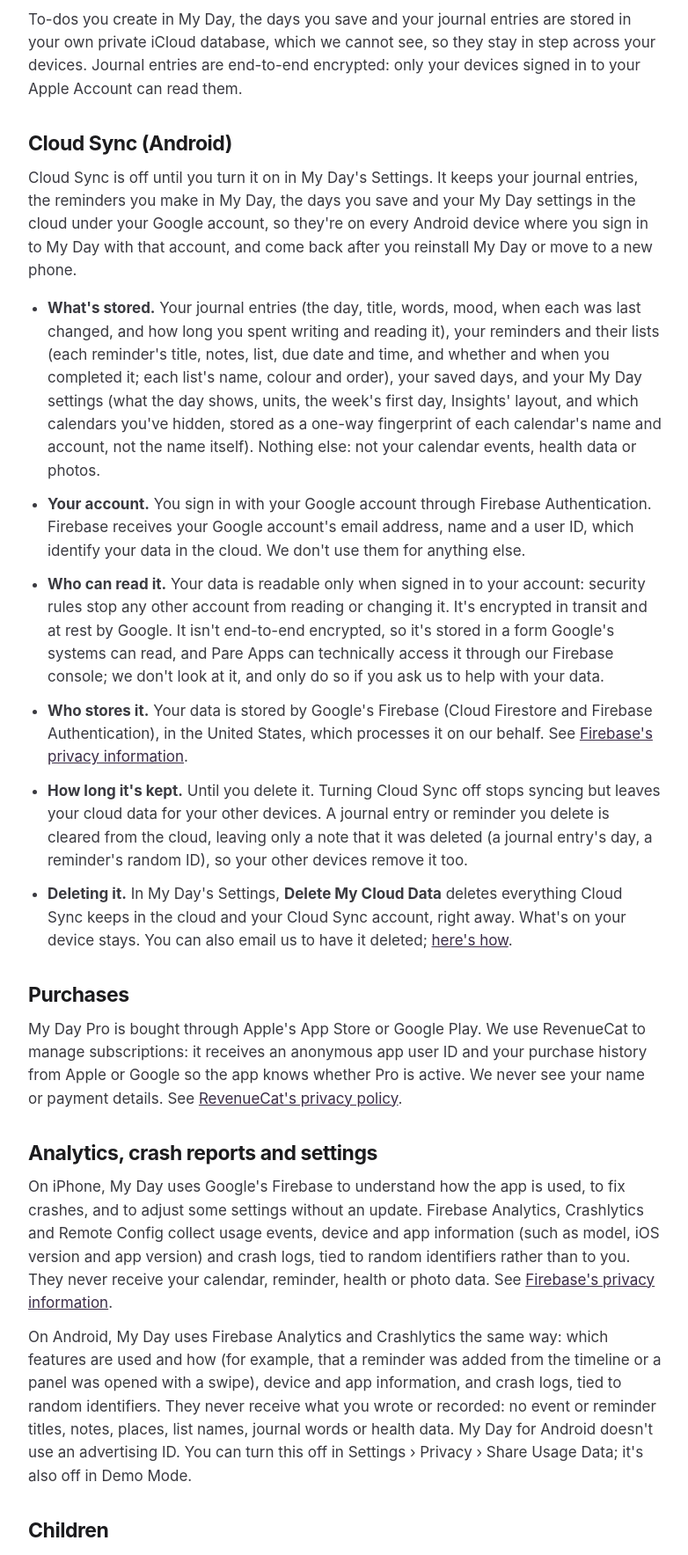
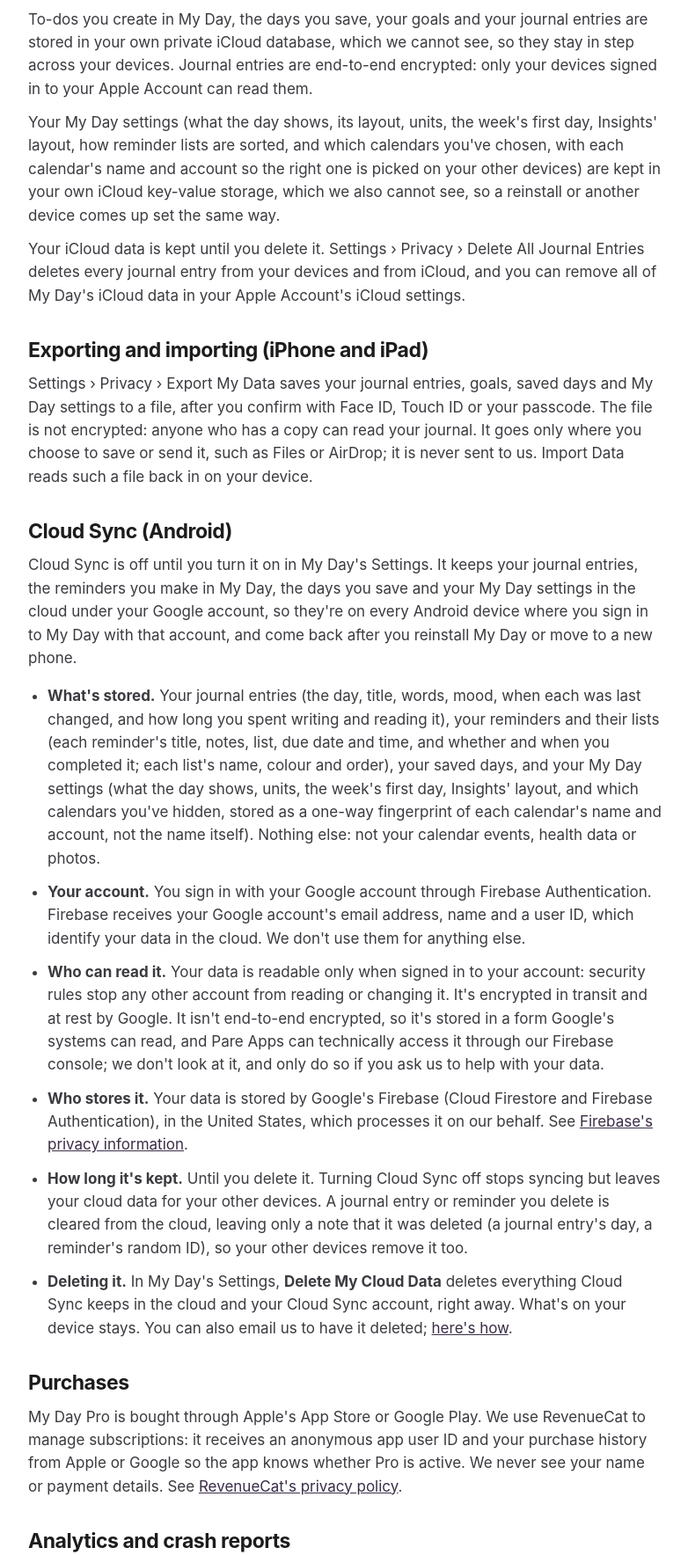
Before and after one commit to pareappsdev/pareapps.site, a plain HTML site: page myday/privacy/index.html in a window 1280 px wide. Shown: the part 1062-2830 px from the top of the page at 88% size, without its empty margins (248-1030 px from the left). Drawn offline with Linux system fonts and the light colour scheme.

Commit message:
Bring My Day's iPhone privacy policy up to date: goals and settings in iCloud, the unencrypted data export and import, Firebase Analytics only (no Crashlytics or Remote Config) with its Share Usage Data switch, and deleting journal entries
Co-Authored-By: Claude Opus 5.5 <noreply@anthropic.com>

```diff
--- a/myday/privacy/index.html
+++ b/myday/privacy/index.html
@@ -38,7 +38,12 @@
       <p>We do not collect your calendar, reminder, health or photo data, and it is not used to track you.</p>
 
       <h2>iCloud (iPhone, iPad and Apple Watch)</h2>
-      <p>To-dos you create in My Day, the days you save and your journal entries are stored in your own private iCloud database, which we cannot see, so they stay in step across your devices. Journal entries are end-to-end encrypted: only your devices signed in to your Apple Account can read them.</p>
+      <p>To-dos you create in My Day, the days you save, your goals and your journal entries are stored in your own private iCloud database, which we cannot see, so they stay in step across your devices. Journal entries are end-to-end encrypted: only your devices signed in to your Apple Account can read them.</p>
+      <p>Your My Day settings (what the day shows, its layout, units, the week's first day, Insights' layout, how reminder lists are sorted, and which calendars you've chosen, with each calendar's name and account so the right one is picked on your other devices) are kept in your own iCloud key-value storage, which we also cannot see, so a reinstall or another device comes up set the same way.</p>
+      <p>Your iCloud data is kept until you delete it. Settings › Privacy › Delete All Journal Entries deletes every journal entry from your devices and from iCloud, and you can remove all of My Day's iCloud data in your Apple Account's iCloud settings.</p>
+
+      <h2>Exporting and importing (iPhone and iPad)</h2>
+      <p>Settings › Privacy › Export My Data saves your journal entries, goals, saved days and My Day settings to a file, after you confirm with Face ID, Touch ID or your passcode. The file is not encrypted: anyone who has a copy can read your journal. It goes only where you choose to save or send it, such as Files or AirDrop; it is never sent to us. Import Data reads such a file back in on your device.</p>
 
       <h2>Cloud Sync (Android)</h2>
       <p>Cloud Sync is off until you turn it on in My Day's Settings. It keeps your journal entries, the reminders you make in My Day, the days you save and your My Day settings in the cloud under your Google account, so they're on every Android device where you sign in to My Day with that account, and come back after you reinstall My Day or move to a new phone.</p>
@@ -54,15 +59,15 @@
       <h2>Purchases</h2>
       <p>My Day Pro is bought through Apple's App Store or Google Play. We use RevenueCat to manage subscriptions: it receives an anonymous app user ID and your purchase history from Apple or Google so the app knows whether Pro is active. We never see your name or payment details. See <a href="https://www.revenuecat.com/privacy">RevenueCat's privacy policy</a>.</p>
 
-      <h2>Analytics, crash reports and settings</h2>
-      <p>On iPhone, My Day uses Google's Firebase to understand how the app is used, to fix crashes, and to adjust some settings without an update. Firebase Analytics, Crashlytics and Remote Config collect usage events, device and app information (such as model, iOS version and app version) and crash logs, tied to random identifiers rather than to you. They never receive your calendar, reminder, health or photo data. See <a href="https://firebase.google.com/support/privacy">Firebase's privacy information</a>.</p>
+      <h2>Analytics and crash reports</h2>
+      <p>On iPhone and iPad, My Day uses Google's Firebase Analytics to understand how the app is used: which features are used and how (for example, that an event was moved or a screen was opened with a swipe, the buttons tapped, the layout the screen was in, and whether you have My Day Pro), plus device and app information (such as model, iOS version and app version), tied to a random identifier rather than to you. It never receives what you wrote or recorded: no event or reminder titles, notes, places, list names, journal words, or health or photo data. My Day doesn't use the advertising identifier or track you across other companies' apps. You can turn this off in Settings › Privacy › Share Usage Data; it's also off in Demo Mode. See <a href="https://firebase.google.com/support/privacy">Firebase's privacy information</a>.</p>
       <p>On Android, My Day uses Firebase Analytics and Crashlytics the same way: which features are used and how (for example, that a reminder was added from the timeline or a panel was opened with a swipe), device and app information, and crash logs, tied to random identifiers. They never receive what you wrote or recorded: no event or reminder titles, notes, places, list names, journal words or health data. My Day for Android doesn't use an advertising ID. You can turn this off in Settings › Privacy › Share Usage Data; it's also off in Demo Mode.</p>
 
       <h2>Children</h2>
       <p>My Day is not directed at children under 13, and we do not knowingly collect their personal information.</p>
 
       <h2>Your choices</h2>
-      <p>You can turn off any permission in your device's settings, turn Cloud Sync off or delete your cloud data in My Day's Settings, and deleting My Day removes its data from your device. To ask about your data, or to have it deleted, email us at <a href="mailto:developer@pareapps.com">developer@pareapps.com</a>.</p>
+      <p>You can turn off any permission in your device's settings, turn off Share Usage Data, delete your journal entries, turn Cloud Sync off or delete your cloud data in My Day's Settings, and deleting My Day removes its data from your device. To ask about your data, or to have it deleted, email us at <a href="mailto:developer@pareapps.com">developer@pareapps.com</a>.</p>
 
       <h2>Changes</h2>
       <p>If this policy changes, we'll update it here and change the date at the top.</p>
```
Also changed, not shown: myday/delete-data/index.html (+2 -2 lines).
